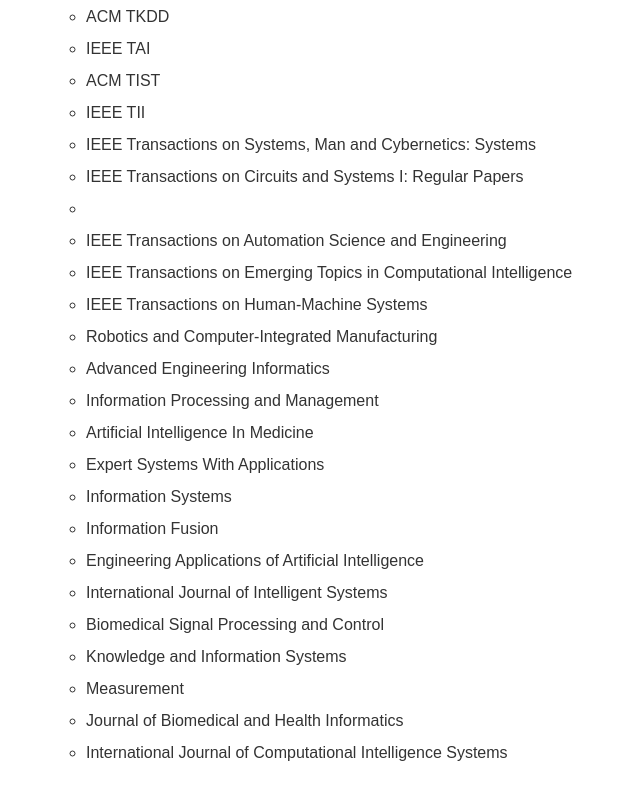
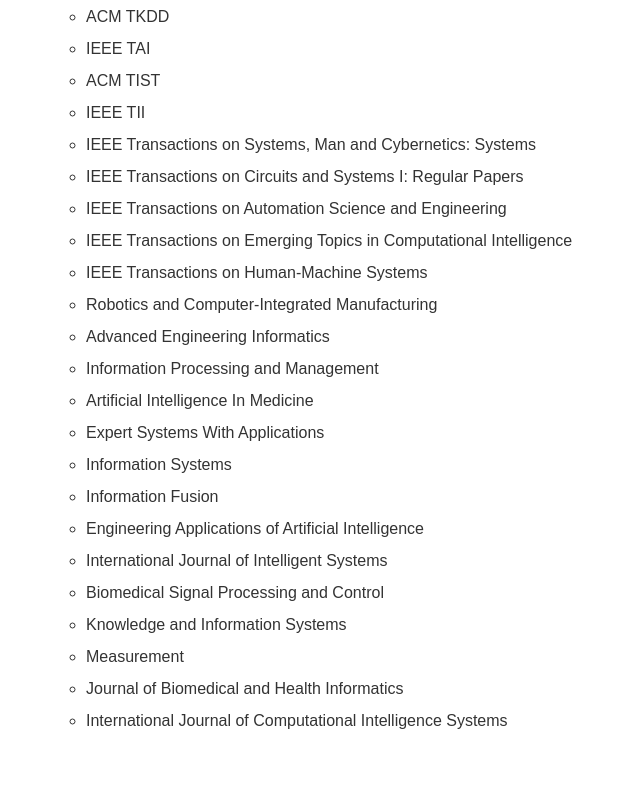
Before and after one commit to Ji-Cun/Ji-Cun.github.io, a plain HTML site: page index.html in a window 1280 px wide. Shown: the part 962-1761 px from the top of the page, without its empty margins (342-982 px from the left). Drawn offline with Linux system fonts and the light colour scheme; a web font is replaced by a local one.

Commit message:
Update index.html

```diff
--- a/index.html
+++ b/index.html
@@ -139,7 +139,7 @@
 								<li>ACM TIST </li>
 								<li>IEEE TII </li>
 								<li>IEEE Transactions on Systems, Man and Cybernetics: Systems </li>
-								<li>IEEE Transactions on Circuits and Systems I: Regular Papers<li>
+								<li>IEEE Transactions on Circuits and Systems I: Regular Papers</li>
 								<li>IEEE Transactions on Automation Science and Engineering </li>
 								<li>IEEE Transactions on Emerging Topics in Computational Intelligence</li>
 								<li>IEEE Transactions on Human-Machine Systems</li>
```
